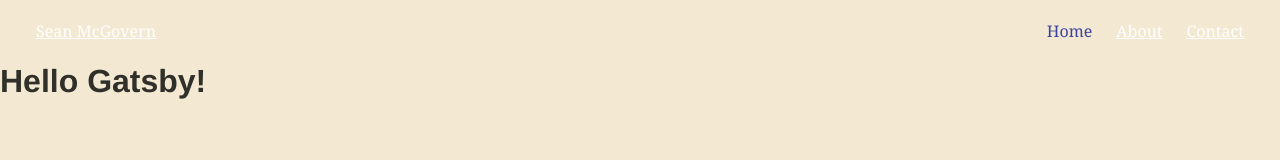
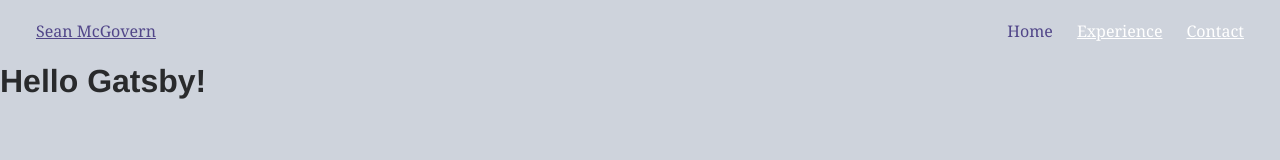
Before and after one commit to seanrmcgovern/personal-site, a Gatsby site: page / in a window 1280 px wide. Shown: the top 160 px of the page. Built offline with nearby package versions, Linux system fonts and the light colour scheme; Gatsby itself is replaced by a stand-in of ours; what typography-theme-fairy-gates would draw is missing.

Commit message:
Restructured/polished the experience components

```diff
--- a/package.json
+++ b/package.json
@@ -21,6 +21,7 @@
     "react": "^16.12.0",
     "react-dom": "^16.12.0",
     "react-icons": "^3.11.0",
+    "react-parallax": "^3.1.2",
     "react-typography": "^0.16.19",
     "react-vertical-timeline-component": "^3.3.1",
     "typography": "^0.16.19",
--- a/src/components/layout.js
+++ b/src/components/layout.js
@@ -19,8 +19,14 @@ import MoreIcon from '@material-ui/icons/MoreVert';
 
 const useStyles = makeStyles((theme) => ({
     navbar: {
-        backgroundColor: "#f3e9d2",
+        backgroundColor: "#ced3dc",
         boxShadow: "none"
+    },
+    header: {
+      color: "#514689",
+      display: 'inline-block',
+      margin: '0 0.5rem',
+      padding: '0.25rem',
     },
     linkStyles: {
         color: 'white',
@@ -29,9 +35,44 @@ const useStyles = makeStyles((theme) => ({
         padding: '0.25rem',
     },
     activeLink: {
-        // backgroundColor: 'blue',
-        color: '#3b429f',
+        color: "#514689",
         textDecoration: 'none',
+    },
+    hoverLink: {
+        '&::before': {
+            height: '14px',
+            width: '14px',
+            position: 'absolute',
+            content: '""',
+            transition: 'all 0.35s ease',
+            opacity: 0,
+            right: 0,
+            top: 0,
+            borderRight: '3px solid cyan',
+            borderTop: '3px solid cyan',
+            transform: 'translate(-100%, 50%)',
+        },
+        '&::after': {
+            height: '14px',
+            width: '14px',
+            position: 'absolute',
+            content: '""',
+            transition: 'all 0.35s ease',
+            opacity: 0,
+            left: 0,
+            bottom: 0,
+            borderLeft: '3px solid cyan',
+            borderBottom: '3px solid cyan',
+            transform: 'translate(100%, -50%)'
+        },
+        '&:hover::before': {
+            transform: 'translate(0%, 0%)',
+            opacity: 1,
+        },
+        '&:hover::after': {
+            transform: 'translate(0%, 0%)',
+            opacity: 1,
+        }
     },
     grow: {
       flexGrow: 1,
@@ -167,16 +208,16 @@ export default function Layout({ children }) {
     <div>
         <AppBar position="static" className={classes.navbar}>
         <Toolbar>
-            <Link to="/" className={classes.linkStyles} >
-                Sean McGovern
+            <Link to="/" className={classes.header} >
+                <div className={classes.hoverLink}>Sean McGovern</div>
             </Link>
           <div className={classes.grow} />
           <div>
             <Link to="/" className={classes.linkStyles} activeClassName={classes.activeLink}>
                 Home
             </Link>
-            <Link to="/about" className={classes.linkStyles} activeClassName={classes.activeLink}>
-                About
+            <Link to="/experience" className={classes.linkStyles} activeClassName={classes.activeLink}>
+                Experience
             </Link>
             <Link to="/contact" className={classes.linkStyles} activeClassName={classes.activeLink}>
                 Contact
--- a/src/pages/index.js
+++ b/src/pages/index.js
@@ -1,11 +1,14 @@
 import React from "react"
 import Header from "../components/header"
 import Layout from "../components/layout"
+import { Parallax, Background } from 'react-parallax'
 
 export default function Home() {
   return (
     <Layout>
       <Header headerText="Hello Gatsby!" />
+
+      <div style={{height: "2000px"}}></div>
     </Layout>
   )
 }
--- a/src/styles/global.css
+++ b/src/styles/global.css
@@ -1,44 +1,7 @@
 html {
-  background-color: #f3e9d2;
+  background-color: #ced3dc;
+  /* background-color: #f3e9d2; */
   /*background-color: #aa7dce;*/
   /* background-color: #00509d; */
   /*mint C5DED7 */
 }
-
-/* a:before,
-a:after {
-  height: 14px;
-  width: 14px;
-  position: absolute;
-  content: "";
-  transition: all 0.35s ease;
-  opacity: 0;
-}
-
-a:before {
-  right: 0;
-  top: 0;
-  border-right: 3px solid cyan;
-  border-top: 3px solid cyan;
-  transform: translate(-100%, 50%);
-}
-
-a:after {
-  left: 0;
-  bottom: 0;
-  border-left: 3px solid cyan;
-  border-bottom: 3px solid cyan;
-  transform: translate(100%, -50%);
-}
-
-a:hover::before,
-a:hover::after {
-  transform: translate(0%, 0%);
-  opacity: 1;
-} */
-
-/* dark blue: #00296b
-mid blue: #003f88
-light blue: #00509d
-yellow: #ffd500
-gold: #fdc500 */
```
Also changed, not shown: src/components/TimelineElement.js (+8 -7 lines), src/components/TimelineEvents.js (+15 -10 lines), src/components/experiencetimeline.js (renamed from src/components/experience.js, +6 -6 lines), src/pages/experience.js (renamed from src/pages/about.js, +5 -4 lines), 2 other files.
